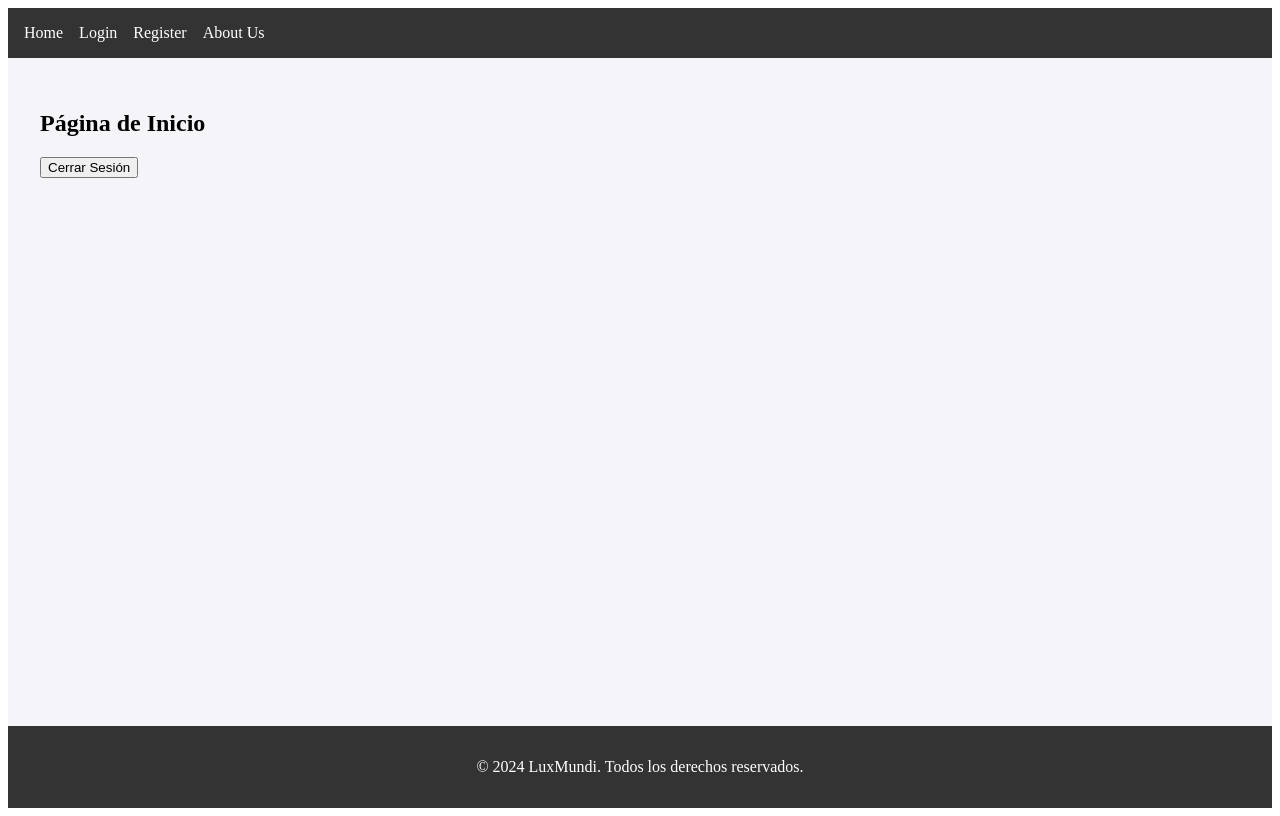
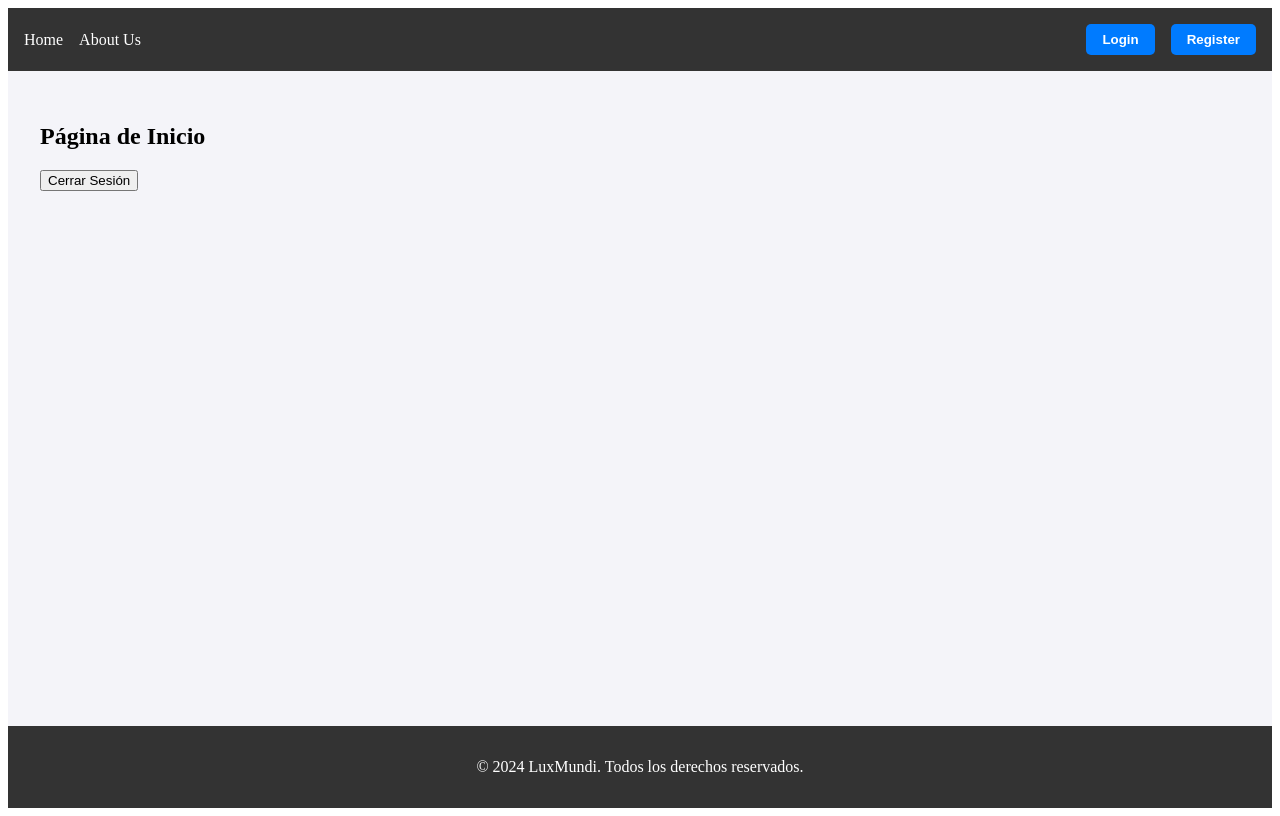
Before and after one commit to merkandez/luxmundi, a React (Vite) app in the folder client/: page / in a window 1280 px wide. Built offline with nearby package versions, Linux system fonts and the light colour scheme.

Commit message:
feat: add changes in Header component

```diff
--- a/client/src/components/design/Header.jsx
+++ b/client/src/components/design/Header.jsx
@@ -1,11 +1,13 @@
-// src/components/Header.jsx
+// src/components/design/Header.jsx
 import React from 'react';
+import styled from 'styled-components';
 import { Link } from 'react-router-dom';
-import styled from 'styled-components';
 
-const Header = ({ isAuthenticated, role, logout }) => (
+const Header = ({ isAuthenticated, role, logout, openLoginModal, openRegisterModal }) => (
   <HeaderContainer>
+    <NavSection>
       <StyledLink to="/">Home</StyledLink>
+      <StyledLink to="/aboutus">About Us</StyledLink>
       {isAuthenticated ? (
         <>
           <StyledLink to="/profile">Profile</StyledLink>
@@ -13,23 +15,31 @@ const Header = ({ isAuthenticated, role, logout }) => (
           <LogoutButton onClick={logout}>Logout</LogoutButton>
         </>
       ) : (
-      <>
-        <StyledLink to="/login">Login</StyledLink>
-        <StyledLink to="/register">Register</StyledLink>
-      </>
+        <AuthButtonsContainer>
+          <Button onClick={openLoginModal}>Login</Button>
+          <Button onClick={openRegisterModal}>Register</Button>
+        </AuthButtonsContainer>
       )}
-    <StyledLink to="/aboutus">About Us</StyledLink>
+    </NavSection>
   </HeaderContainer>
 );
 
 export default Header;
 
+// Estilos para los componentes
 const HeaderContainer = styled.nav`
   background-color: #333;
   padding: 1rem;
   color: white;
   display: flex;
+  align-items: center;
+`;
+
+const NavSection = styled.div`
+  display: flex;
   gap: 1rem;
+  width: 100%;
+  align-items: center;
 `;
 
 const StyledLink = styled(Link)`
@@ -37,6 +47,25 @@ const StyledLink = styled(Link)`
   text-decoration: none;
   &:hover {
     text-decoration: underline;
+  }
+`;
+
+const AuthButtonsContainer = styled.div`
+  margin-left: auto;
+  display: flex;
+  gap: 1rem;
+`;
+
+const Button = styled.button`
+  background-color: #007bff; // Color del botón
+  color: white;
+  border: none;
+  border-radius: 5px;
+  padding: 0.5rem 1rem;
+  cursor: pointer;
+  font-weight: bold;
+  &:hover {
+    background-color: #0056b3; // Color al pasar el cursor
   }
 `;
 
--- a/client/src/layout/Layout.jsx
+++ b/client/src/layout/Layout.jsx
@@ -9,7 +9,7 @@ import RegisterForm from '../components/auth/RegisterForm'; // Formulario de reg
 import LoginForm from '../components/auth/LoginForm';
 
 const Layout = () => {
-  const { isAuthenticated, role, logout } = useAuth();
+  const { isAuthenticated, role, logout } = useAuth(false);
   const [showModalForm, setShowModalForm] = useState(false);
   const [isLogin, setIsLogin] = useState(true); // Controla si se muestra el login o registro
 
```
Lines whose indentation alone changed are shown as unchanged.
